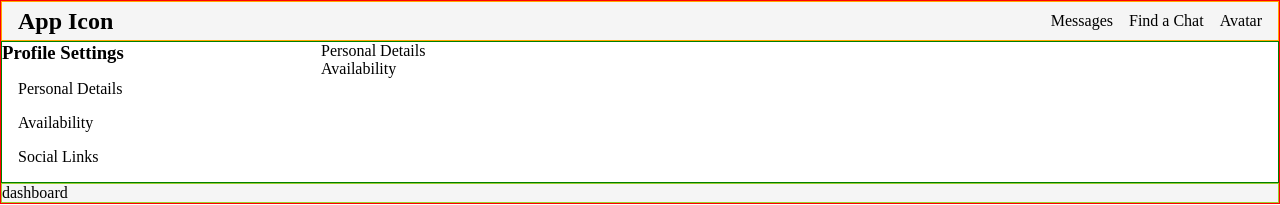
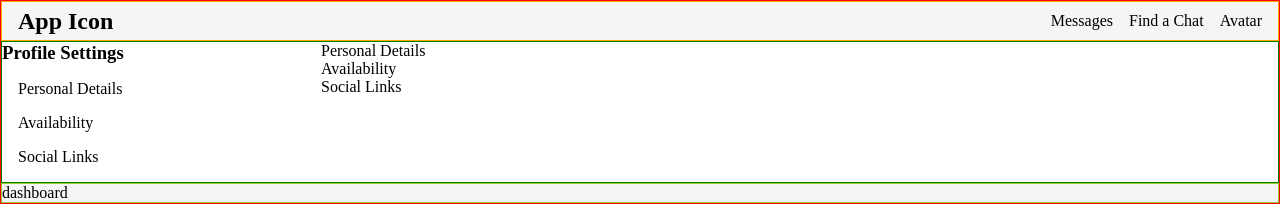
Before and after one commit to vishalicious213/coffee-chat, a React (Vite) app: page / in a window 1280 px wide. Shown: the top 205 px of the page. Built offline with nearby package versions, Linux system fonts and the light colour scheme.

Commit message:
drafted /components/features/profile-settings/social-links.jsx

```diff
--- a/src/components/features/profile-settings/profile-settings.jsx
+++ b/src/components/features/profile-settings/profile-settings.jsx
@@ -1,6 +1,7 @@
 import React from 'react'
 import PersonalDetails from './personal-details'
 import Availability from './availability'
+import SocialLinks from './social-links'
 import "./profile-settings.css"
 
 const ProfileSettings = () => {
@@ -18,6 +19,7 @@ const ProfileSettings = () => {
             <section id="profile-settings-tool" className="profile-settings-tool">
                 <PersonalDetails />
                 <Availability />
+                <SocialLinks />
             </section>
         </section>
     )
--- /dev/null
+++ b/src/components/features/profile-settings/social-links.jsx
@@ -0,0 +1,10 @@
+import React from 'react'
+import "./profile-settings.css"
+
+const SocialLinks = () => {
+    return (
+        <div>Social Links</div>
+    )
+}
+
+export default SocialLinks
```
